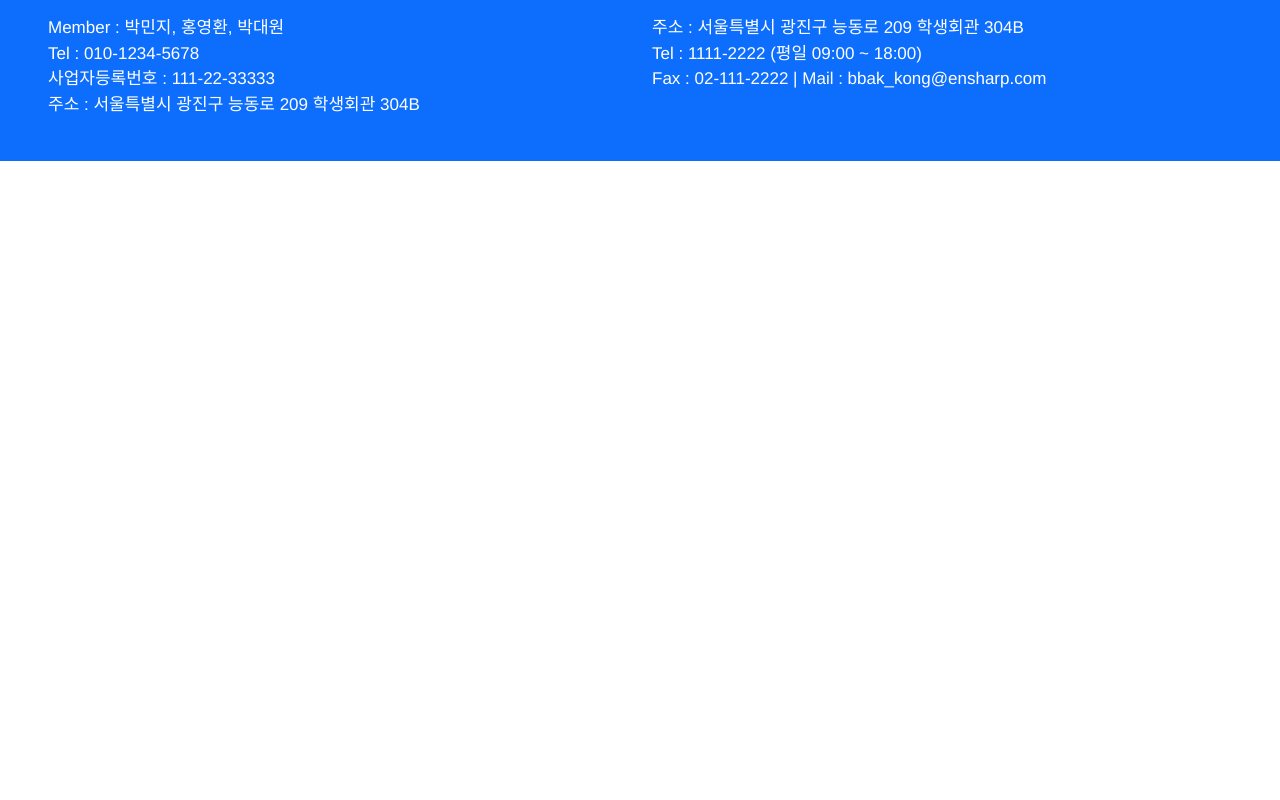
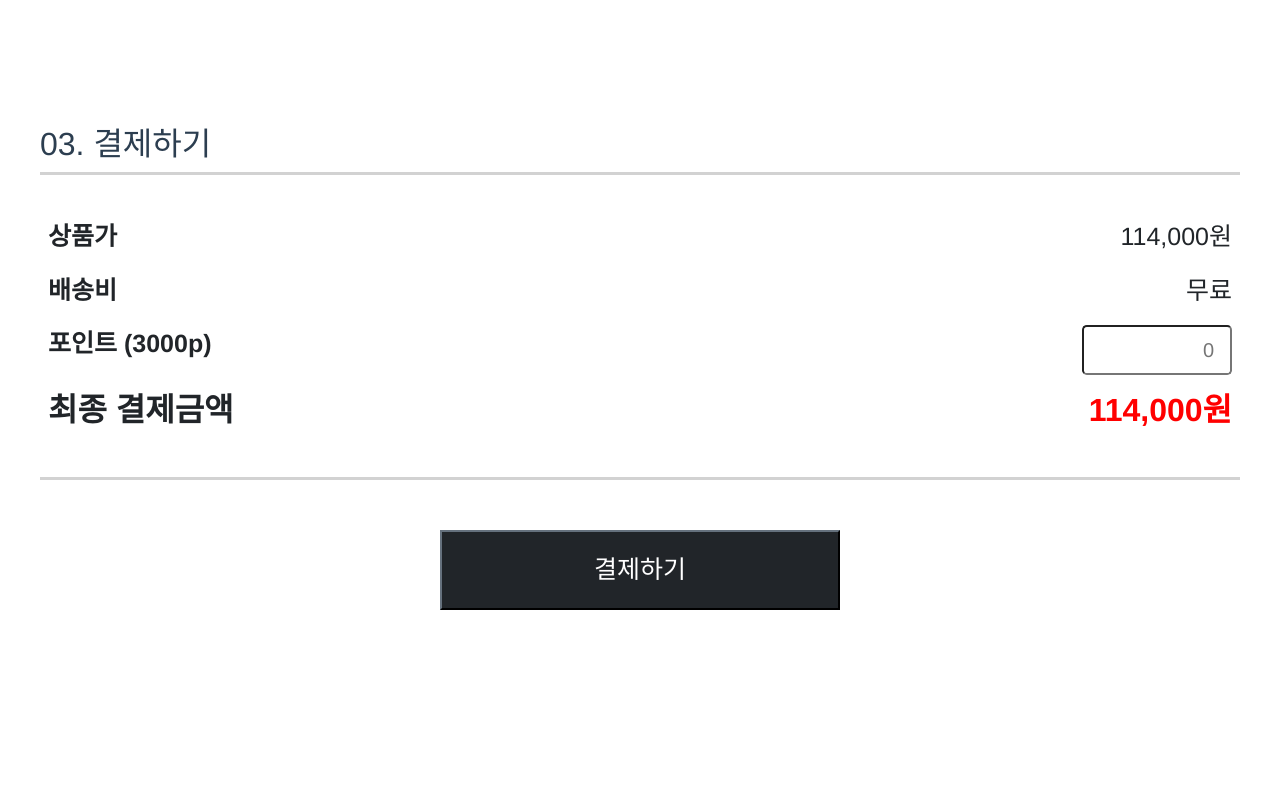
Before and after one commit to BBAK-KONG/ShoppingMallProject, a Vue app: page /PurchasePage in a window 1280 px wide. Shown: the part 1260-2060 px from the top of the page. Before the commit the page ends 1421 px from the top, so only its background shows below. Built offline with nearby package versions, Linux system fonts and the light colour scheme.

Commit message:
[ADD] 결제정보, 포인트 입력칸 추가

```diff
--- a/src/views/PurchasePage.vue
+++ b/src/views/PurchasePage.vue
@@ -1,9 +1,11 @@
 <template>
+  <!-- 주문 제품 정보 -->
   <div class="menu">
     <div class="menu-inner">
       <h2>01. 주문제품</h2>
     </div>
   </div>
+  <!-- 주문 제품 목록 -->
   <div class="container" v-for="(product, index) in products" :key="product" :index="index">
     <div class="purchase-card" >
       <div class="row">
@@ -21,13 +23,13 @@
                     <button type="button" class="btn-close" aria-label="Close" style="float: right"
                     @click="deleteProduct(product.name)" data-bs-toggle="modal" data-bs-target="#undeletableGuidanceModal">
                     </button>
-
                   </tr>
                   <tr>
                     <div class="row">
                       <!-- 구매 수량 선택 -->
                       <div class="col-6 quantity-selection">
-                        <select class="form-select" aria-label="quantity selection" @change="setQuantity(product.name, $event)" style="width:100px; font-size:20px;">
+                        <select class="form-select" aria-label="quantity selection"
+                        @change="setQuantity(product.name, $event)" style="width:100px; font-size:20px;">
                           <option value="" selected disabled hidden>{{ product.quantity }}</option>
                           <option v-for="quantity in maxQuantity" :key="quantity" :value=quantity>{{quantity}}</option>
                         </select>
@@ -46,18 +48,21 @@
       </div>
     </div>
   </div>
+  <!-- 주문 제품 가격 정보 -->
   <div class="price-information">
     <div class="price-information-inner">
       <table class="table">
         <tbody>
+          <!-- 총 상품 금액 -->
           <tr>
             <th class="item" scope="row">
-                상품금액
+              상품가
             </th>
             <td class="price">
               <span>{{getSubtotal()}}</span>
             </td>
           </tr>
+          <!-- 총 상품 금액에 따른 배송비 -->
           <tr>
             <th class="item" scope="row">
               배송비
@@ -67,6 +72,7 @@
             </td>
           </tr>
           <tr>
+            <!-- 회원이 결제할 총 금액 -->
             <th class="item" scope="row">
               총 결제금액
             </th>
@@ -82,12 +88,15 @@
       v-if="this.products.length == 1">
         <div class="modal-dialog modal-dialog-centered">
           <div class="modal-content">
+            <!-- 모달창 닫기 버튼 -->
             <div class="modal-header">
               <button type="button" class="btn-close" data-bs-dismiss="modal" aria-label="Close"></button>
             </div>
+            <!-- 모달창 안내 문구 -->
             <div class="modal-body">
               <h5>모든 상품을 제거하실 수 없습니다.<br><br>1개 이상의 상품을 선택해주세요.</h5>
             </div>
+            <!-- 모달창 닫기 버튼 -->
             <div class="modal-footer">
               <button type="button" class="btn btn-secondary" data-bs-dismiss="modal">Close</button>
             </div>
@@ -97,9 +106,67 @@
     </div>
   </div>
 
+  <!-- 배송지 정보 -->
   <div class="menu">
     <div class="menu-inner">
       <h2>02. 배송지 정보</h2>
+    </div>
+  </div>
+
+  <!-- 결제 정보 -->
+  <div class="menu">
+    <div class="menu-inner">
+      <h2>03. 결제하기</h2>
+    </div>
+  </div>
+  <div class="payment-information">
+    <div class="payment-information-inner">
+      <table class="table">
+        <tbody>
+          <!-- 총 상품 금액 -->
+          <tr>
+            <th class="item" scope="row">
+              상품가
+            </th>
+            <td class="price">
+              <span>{{getSubtotal()}}</span>
+            </td>
+          </tr>
+          <!-- 배송비 -->
+          <tr>
+            <th class="item" scope="row">
+              배송비
+            </th>
+            <td class="price">
+              <span>{{getShipping()}}</span>
+            </td>
+          </tr>
+          <!-- 포인트 -->
+          <tr>
+            <th class="item" scope="row">
+              포인트 ({{this.point}}p)
+            </th>
+            <td class="price">
+              <input class="form-control-lg point-input" type="text" placeholder=0 aria-label="point input">
+            </td>
+          </tr>
+          <!-- 총 결제금액 -->
+          <tr>
+            <th class="item" scope="row">
+              <h2><strong>최종 결제금액</strong></h2>
+            </th>
+            <td class="price" style="color: red;">
+              <h2><strong>{{getTotalPrice()}}</strong></h2>
+            </td>
+          </tr>
+        </tbody>
+      </table>
+    </div>
+  </div>
+
+  <div class="payment-button-layout">
+    <div class="payment-button-inner">
+      <button type="button" class="payment-button btn-dark">결제하기</button>
     </div>
   </div>
 </template>
@@ -123,13 +190,15 @@ export default {
       subtotal: 0,
       shipping: 0,
       totalPrice: 0,
-      maxQuantity: 300
+      maxQuantity: 300,
+      point: 3000
     }
   },
   methods:{
     setComma(value) {
       return value.toString().replace(/\B(?=(\d{3})+(?!\d))/g, ",");
     },
+
     getSubtotal(){
       let sum = 0;
 
@@ -140,6 +209,7 @@ export default {
 
       return this.setComma(this.subtotal) + "원";
     },
+
     getShipping(){
       if(this.subtotal < 30000){
         this.shipping = 3000;
@@ -150,10 +220,12 @@ export default {
       }
       return this.setComma(this.shipping) + "원";
     },
+
     getTotalPrice(){
       this.totalPrice = this.subtotal + this.shipping;
       return this.setComma(this.totalPrice) + "원";
     },
+
     deleteProduct(productName){
       if(this.products.length == 1){
         return;
@@ -166,6 +238,7 @@ export default {
         }
       }
     },
+
     setQuantity(productName, event){
       for(let index=0; index<this.products.length; index++){
         if(this.products[index].name == productName){
@@ -188,6 +261,9 @@ export default {
     width: 1200px;
     height: 50px;
     margin: 0 auto;
+    border-bottom: 3px solid;
+    border-color: #d2d2d2;
+    margin-top: 100px;
   }
 
   h2{
@@ -200,6 +276,7 @@ export default {
     border-bottom: 3px solid;
     border-color: #f0f0f0;
     padding-right:0px;
+    padding-bottom: 0px;
   }
 
   .container img{
@@ -222,13 +299,15 @@ export default {
   .price-information{
     width: 100%;
     height: 170px;
-    margin: 30px 0px 50px 0px;
+    margin: 15px 0px 50px 0px;
   }
 
   .price-information-inner {
     width: 1200px;
     height: 170px;
     margin: 0 auto;
+    border-bottom: 3px solid;
+    border-color: #d2d2d2;
   }
 
   .item{
@@ -255,4 +334,41 @@ export default {
   .subtotal{
     float: right;
   }
+
+  .payment-information{
+    width: 100%;
+    height: 270px;
+    margin: 15px 0px 50px 0px;
+  }
+
+  .payment-information-inner {
+    width: 1200px;
+    height: 270px;
+    margin: 0 auto;
+    border-bottom: 3px solid;
+    border-color: #d2d2d2;
+  }
+
+  .point-input{
+    width: 150px;
+    text-align: right;
+  }
+
+  .payment-button{
+    width: 400px;
+    height: 80px;
+    font-size: 25px;
+  }
+
+  .payment-button-layout{
+    width: 100%;
+    height: 250px;
+    margin: 15px 0px 50px 0px;
+  }
+
+  .payment-button-inner {
+    width: 1200px;
+    height: 250px;
+    margin: 0 auto;
+  }
 </style>
```
Lines whose indentation alone changed are shown as unchanged.
